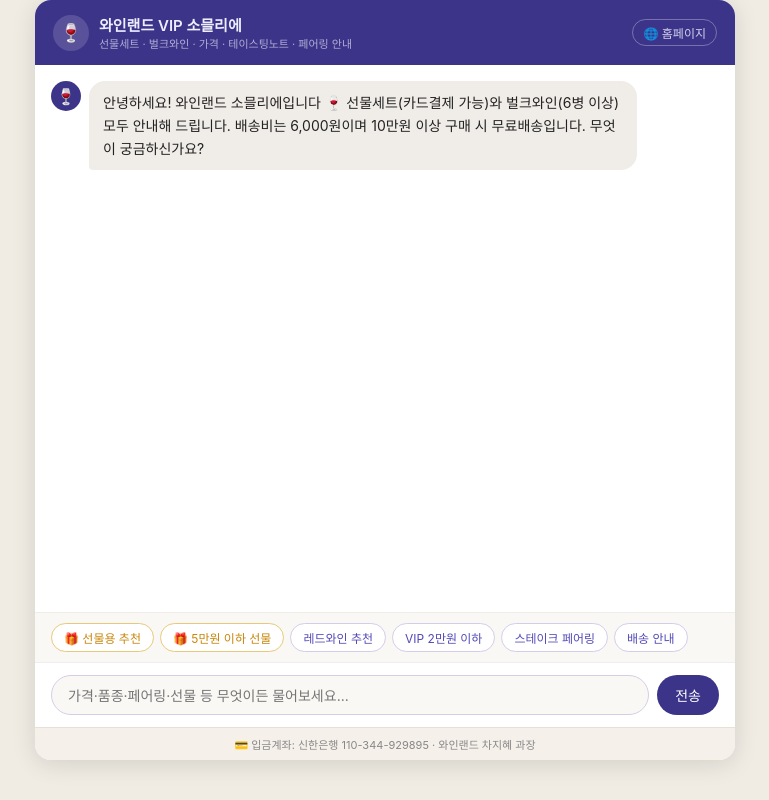
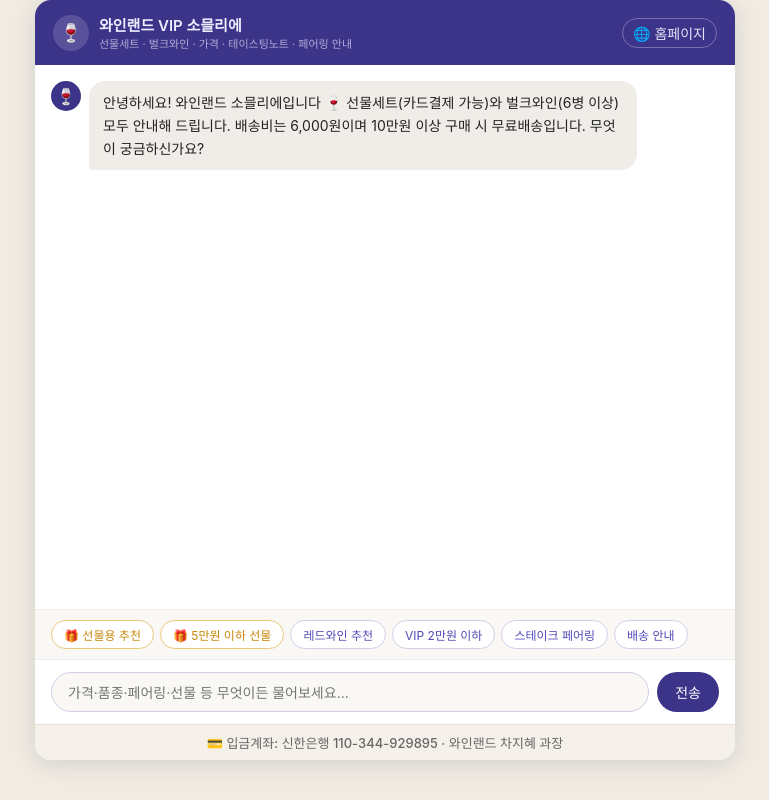
Before and after one commit to jusik-e/wineland-chatbot, a website: page index.html in a window 1280 px wide. Shown: the whole page, without its empty margins (255-1024 px from the left). Drawn offline with Linux system fonts and the light colour scheme.

Commit message:
Update index.html

```diff
--- a/index.html
+++ b/index.html
@@ -87,7 +87,7 @@ body{background:#f0ece4;min-height:100vh;display:flex;flex-direction:column;alig
       <h1>와인랜드 VIP 소믈리에</h1>
       <p>선물세트 · 벌크와인 · 가격 · 테이스팅노트 · 페어링 안내</p>
     </div>
-    <a href="https://www.wineland.co.kr" target="_blank" style="color:rgba(238,237,254,0.85);font-size:12px;text-decoration:none;border:1px solid rgba(255,255,255,0.3);padding:4px 10px;border-radius:20px;white-space:nowrap;flex-shrink:0">🌐 홈페이지</a>
+    <a href="https://www.wineland.co.kr" target="_blank" style="color:rgba(238,237,254,0.95);font-size:14px;text-decoration:none;border:1px solid rgba(255,255,255,0.3);padding:4px 10px;border-radius:20px;white-space:nowrap;flex-shrink:0">🌐 홈페이지</a>
   </div>
   <div id="msgs"></div>
   <div class="chips">
@@ -103,7 +103,7 @@ body{background:#f0ece4;min-height:100vh;display:flex;flex-direction:column;alig
            onkeydown="if(event.key==='Enter')sm()"/>
     <button id="sbtn" onclick="sm()">전송</button>
   </div>
-  <div style="padding:8px 16px;background:#f5f0ea;border-top:1px solid #e8e0d8;text-align:center;font-size:11px;color:#888;flex-shrink:0">
+  <div style="padding:8px 16px;background:#f5f0ea;border-top:1px solid #e8e0d8;text-align:center;font-size:13px;color:#666;font-weight:500;flex-shrink:0">
     💳 입금계좌: 신한은행 110-344-929895 · 와인랜드 차지혜 과장
   </div>
 </div>
```
